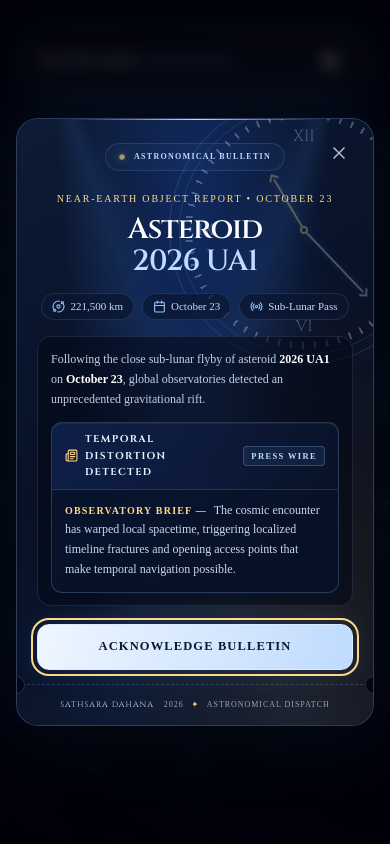
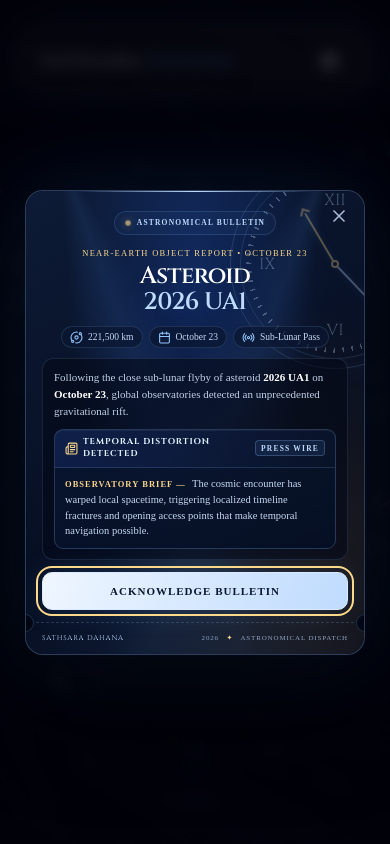
Before and after one commit to Niduka292/sathsara-dahana, a Next.js app: page / in a window 390 px wide. Shown: the top 844 px of the page. Built offline with nearby package versions, Linux system fonts and the light colour scheme.

Commit message:
reduce the size of the news popup in mobile

```diff
--- a/src/components/ui/AsteroidNewsPopup.module.css
+++ b/src/components/ui/AsteroidNewsPopup.module.css
@@ -485,24 +485,90 @@
   }
 }
 
-@media (max-width: 420px) {
+@media (max-width: 640px) {
+  .dialog {
+    width: min(340px, calc(100vw - 40px));
+    max-height: calc(100dvh - 48px);
+    border-radius: 18px;
+  }
+  .close {
+    top: 8px;
+    right: 8px;
+    width: 34px;
+    height: 34px;
+  }
+  .clock {
+    top: -32px;
+    right: -76px;
+    width: 210px;
+    height: 210px;
+  }
   .content {
-    padding: 24px 20px 14px;
+    padding: 18px 16px 12px;
   }
   .eyebrow {
-    font-size: 8px;
+    padding: 5px 10px;
+    gap: 6px;
+    font-size: 7.5px;
     letter-spacing: 0.16em;
   }
+  .kicker {
+    margin: 12px 0 5px;
+    font-size: 8.5px;
+    letter-spacing: 0.15em;
+  }
+  .title {
+    font-size: 24px;
+  }
   .metrics {
-    gap: 6px 8px;
+    gap: 5px 6px;
+    margin: 10px 0;
+  }
+  .metrics li {
+    padding: 3px 8px;
+    font-size: 9.5px;
   }
   .newsBody {
-    padding: 12px 13px;
-    font-size: 12px;
+    margin-top: 10px;
+    padding: 10px 11px;
+    border-radius: 11px;
+    font-size: 11px;
+    line-height: 1.52;
+  }
+  .anomalyBox {
+    margin-top: 9px;
+    border-radius: 9px;
+    font-size: 10.5px;
+    line-height: 1.5;
+  }
+  .anomalyTopBar {
+    padding: 6px 10px;
+  }
+  .anomalyHeader {
+    font-size: 8.5px;
+    letter-spacing: 0.11em;
+    gap: 5px;
+  }
+  .bulletinBadge {
+    padding: 1.5px 5px;
+    font-size: 7.5px;
+  }
+  .bulletinLead {
+    padding: 8px 10px 9px;
+  }
+  .dateline {
+    font-size: 8.5px;
+  }
+  .cta {
+    min-height: 38px;
+    margin-top: 12px;
+    border-radius: 10px;
+    font-size: 11px;
   }
   .ticketFooter {
-    justify-content: center;
-    padding: 14px 20px;
+    justify-content: space-between;
+    padding: 10px 16px;
+    font-size: 7px;
   }
 }
 
```
